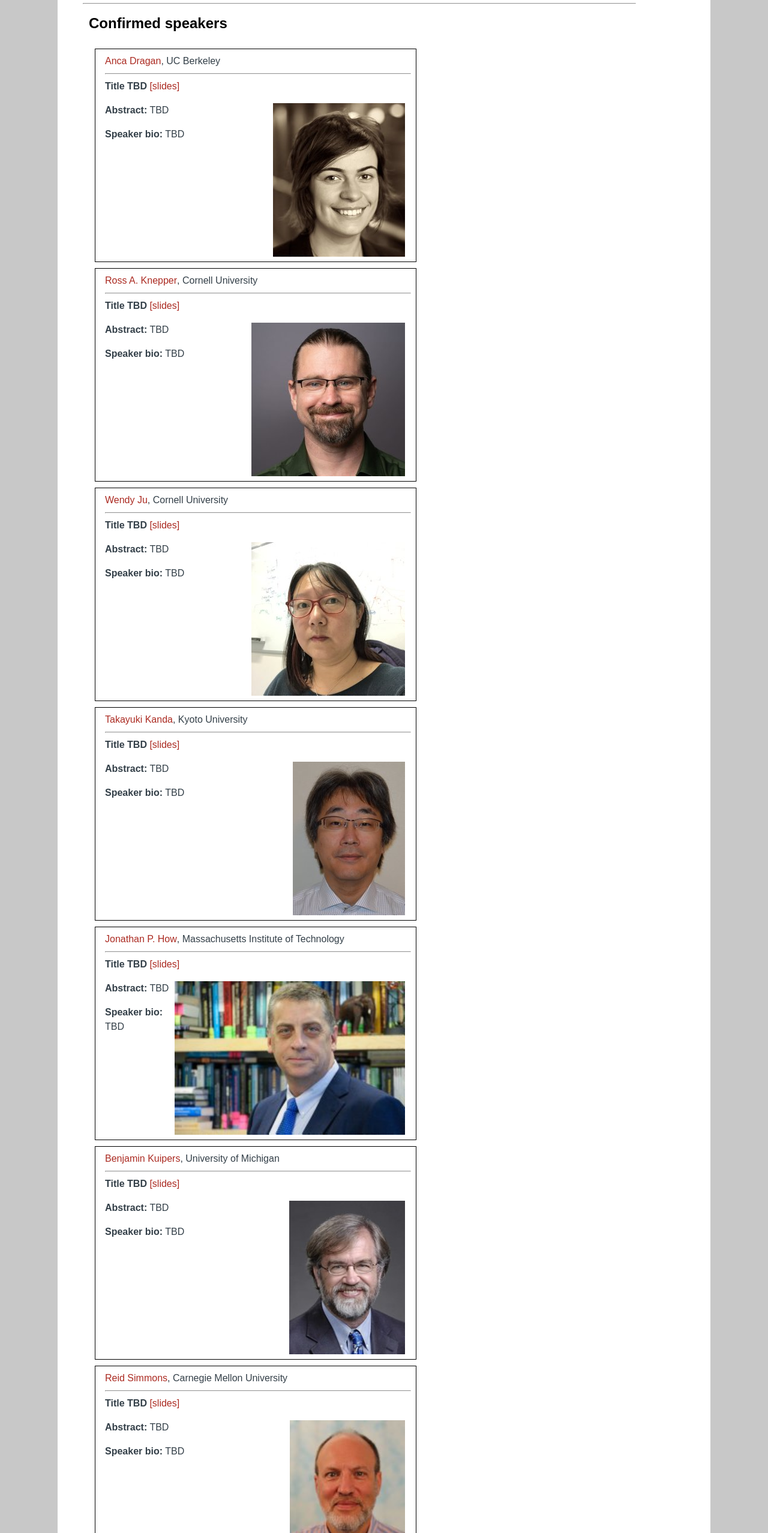
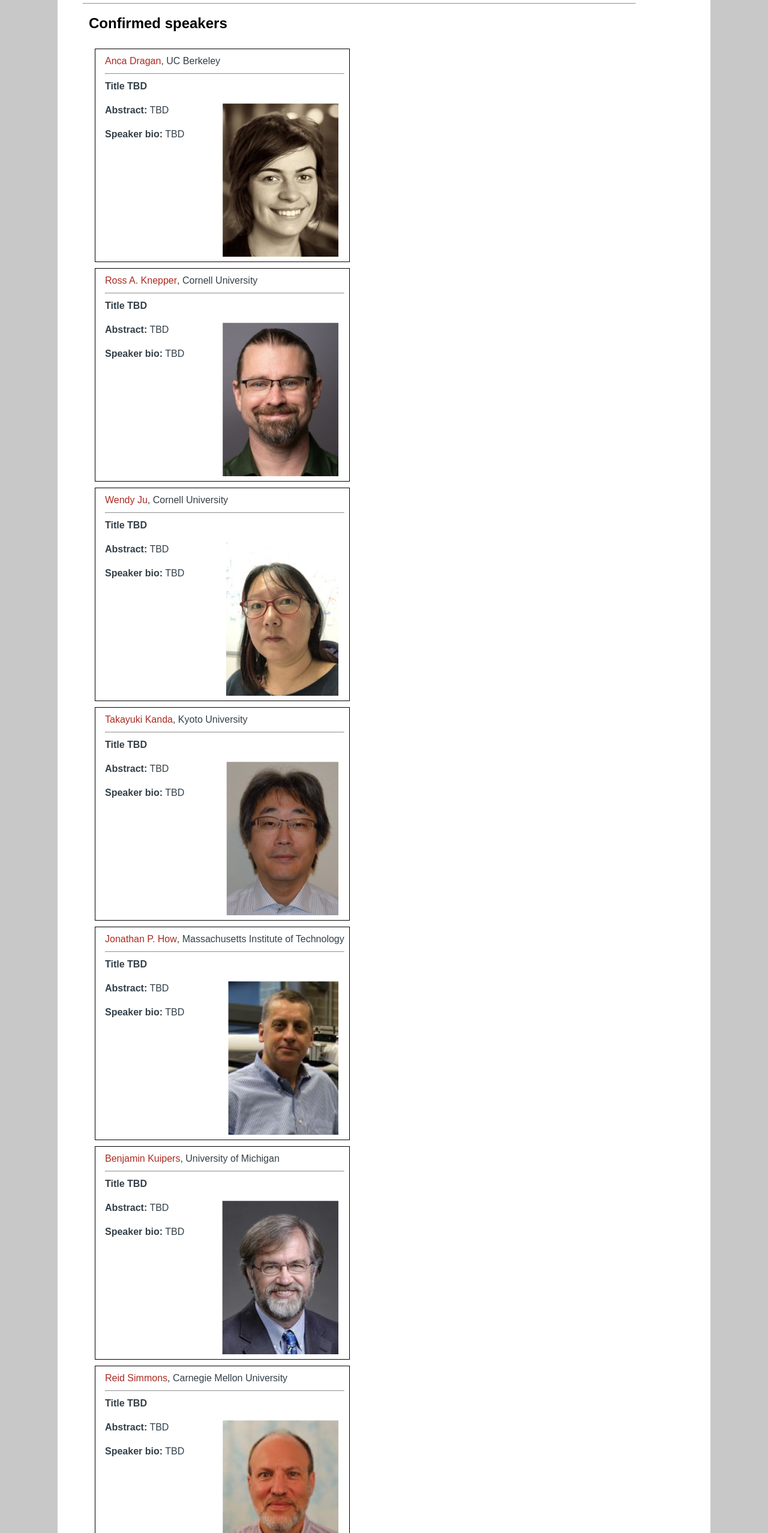
Before and after one commit to socialrobotnavigation/socialrobotnavigation.github.io, a plain HTML site: page speakers.html in a window 1280 px wide. Shown: the part 244-2800 px from the top of the page at 60% size. Drawn offline with Linux system fonts and the light colour scheme.

Commit message:
minor edits

```diff
--- a/speakers.html
+++ b/speakers.html
@@ -50,8 +50,8 @@
               <td>
                   <a href="https://people.eecs.berkeley.edu/~anca/" class="speakers" id="Dragan">Anca Dragan</a>, UC Berkeley
                   <hr/>
-          <b>Title TBD</b> <a href="TBD.pdf" class="speakers">[slides]</a>
-          <p><img src="images/adragan.jpeg" align="right" height="256" hspace="10"/>
+          <b>Title TBD</b>
+          <p><img src="images/adragan2.png" align="right" height="256" hspace="10"/>
           <b>Abstract:</b> TBD</p>
           <p><b>Speaker bio:</b> TBD</p>
               </td>
@@ -60,8 +60,8 @@
               <td>
                   <a href="http://www.cs.cornell.edu/~rak/" class="speakers" id="Knepper">Ross A. Knepper</a>, Cornell University
                   <hr/>
-        <b>Title TBD</b>  <a href="TBD.pdf" class="speakers">[slides]</a>
-        <p><img src="images/rknepper.jpeg" align="right" height="256" hspace="10"/>
+        <b>Title TBD</b>
+        <p><img src="images/rknepper2.png" align="right" height="256" hspace="10"/>
         <b>Abstract:</b> TBD</p>
         <p><b>Speaker bio:</b> TBD</p>
               </td>
@@ -70,8 +70,8 @@
               <td>
                   <a href="http://www.wendyju.com" class="speakers" id="Ju">Wendy Ju</a>, Cornell University
                   <hr/>
-        <b>Title TBD</b>  <a href="TBD.pdf" class="speakers">[slides]</a>
-        <p><img src="images/wju.jpeg" align="right" height="256" hspace="10"/>
+        <b>Title TBD</b>
+        <p><img src="images/wju2.png" align="right" height="256" hspace="10"/>
         <b>Abstract:</b> TBD</p>
         <p><b>Speaker bio:</b> TBD</p>
               </td>
@@ -80,8 +80,8 @@
               <td>
                   <a href="http://www.robot.soc.i.kyoto-u.ac.jp/en/" class="speakers" id="Ju">Takayuki Kanda</a>, Kyoto University
                   <hr/>
-        <b>Title TBD</b>  <a href="TBD.pdf" class="speakers">[slides]</a>
-        <p><img src="images/tkanda.jpeg" align="right" height="256" hspace="10"/>
+        <b>Title TBD</b>
+        <p><img src="images/tkanda2.png" align="right" height="256" hspace="10"/>
         <b>Abstract:</b> TBD</p>
         <p><b>Speaker bio:</b> TBD</p>
               </td>
@@ -90,8 +90,8 @@
               <td>
                   <a href="http://www.mit.edu/people/jhow/" class="speakers" id="How">Jonathan P. How</a>, Massachusetts Institute of Technology
                   <hr/>
-        <b>Title TBD</b>  <a href="TBD.pdf" class="speakers">[slides]</a>
-        <p><img src="images/jhow.jpeg" align="right" height="256" hspace="10"/>
+        <b>Title TBD</b>
+        <p><img src="images/jhow2.png" align="right" height="256" hspace="10"/>
         <b>Abstract:</b> TBD</p>
         <p><b>Speaker bio:</b> TBD</p>
               </td>
@@ -100,8 +100,8 @@
               <td>
                   <a href="http://www.mit.edu/people/jhow/" class="speakers" id="Kuipers">Benjamin Kuipers</a>, University of Michigan
                   <hr/>
-        <b>Title TBD</b>  <a href="TBD.pdf" class="speakers">[slides]</a>
-        <p><img src="images/bkuipers.jpeg" align="right" height="256" hspace="10"/>
+        <b>Title TBD</b>
+        <p><img src="images/bkuipers2.png" align="right" height="256" hspace="10"/>
         <b>Abstract:</b> TBD</p>
         <p><b>Speaker bio:</b> TBD</p>
               </td>
@@ -110,8 +110,8 @@
               <td>
                   <a href="http://www.cs.cmu.edu/~reids/" class="speakers" id="Kuipers">Reid Simmons</a>, Carnegie Mellon University
                   <hr/>
-        <b>Title TBD</b>  <a href="TBD.pdf" class="speakers">[slides]</a>
-        <p><img src="images/rsimmons.jpg" align="right" height="256" hspace="10"/>
+        <b>Title TBD</b>
+        <p><img src="images/rsimmons2.png" align="right" height="256" hspace="10"/>
         <b>Abstract:</b> TBD</p>
         <p><b>Speaker bio:</b> TBD</p>
               </td>
```
Also changed, not shown: index.html (+18 -7 lines), images/adragan2.png (added), images/bkuipers2.png (added), images/jhow2.png (added), images/rknepper2.png (added), images/rsimmons2.png (added), images/tkanda2.png (added), images/wju2.png (added).
